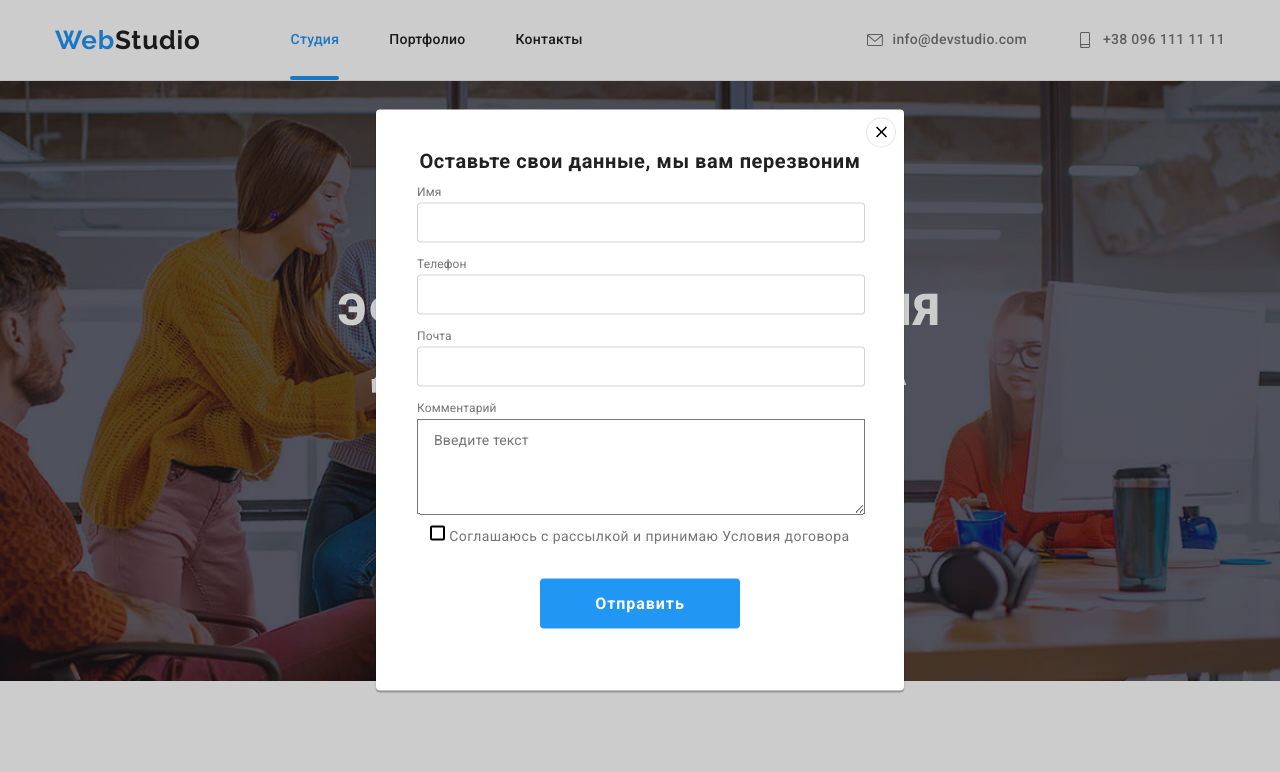
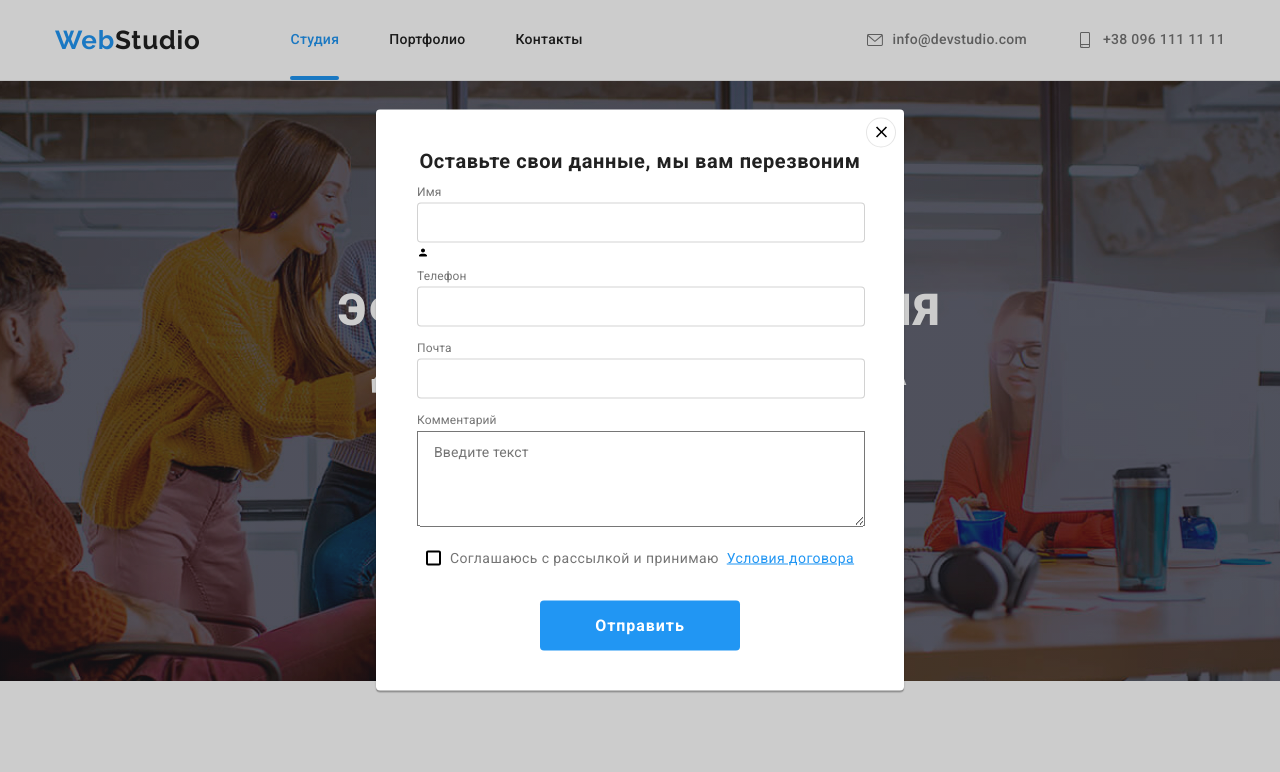
Before and after one commit to OleksiyOpalko/goit-markup-hw-06, a plain HTML site: page index.html in a window 1280 px wide. Both pictures are taken after a click on the button "Заказать услугу". Shown: the top 772 px of the page. Drawn offline with nearby package versions, Linux system fonts and the light colour scheme.

Commit message:
зроблено ліцензію

```diff
--- a/css/styles.css
+++ b/css/styles.css
@@ -436,14 +436,21 @@ fill: #2196F3;
   }
 
   .checkbox {
-    -moz-appearance: none;
-    -webkit-appearance: none;
-    appearance: none;
     position: absolute;
+    width: 1px;
+    height: 1px;
+    margin: -1px;
+    padding: 0;
+    overflow: hidden;
+    border: 0;
+    clip: rect(0 0 0 0);
   }
 
 .label-check{
-  display: inline-block;
+  display: flex;
+ margin-top: 20px;
+  align-items: center;
+    justify-content: center;
 
 }
 
@@ -452,6 +459,8 @@ fill: #2196F3;
   width: 15px;
   height: 15px;
   border-radius: 2px;
+  margin-right: 9px;
+
   border: 2px solid black;
 }
 
@@ -462,6 +471,18 @@ background-image: url('../images/check.svg');
 background-size: contain;
 background-origin: border-box;
 }
+
+.license-accept{
+  font-style: normal;
+font-weight: normal;
+font-size: 14px;
+line-height: 1.71;
+letter-spacing: 0.03em;
+text-decoration: underline;
+color: #2196F3;
+
+}
+
 
 .why {
   padding-top: 94px;
@@ -900,7 +921,10 @@ padding-bottom: 30px;
 .social-link{
 
 }
-
+.form-name{
+  width: 12px;
+    height: 12px;
+}
 
 .contacts-icon{
       width: 16px;
--- a/index.html
+++ b/index.html
@@ -61,11 +61,11 @@
             <h2 class="form-title">Оставьте свои данные, мы вам перезвоним</h2>
             <div class="form-field">
             <label for="name">Имя</label>
-            <!-- <svg >
+
+            <input type="text" name="name" id="name" >
+            <svg class="form-name" >
                 <use href="./images/symbol-form.svg#icon-person"></use>
-            </svg>  -->
-            <input type="text" name="name" id="name" >
-
+            </svg>
             </div>
 
             <div class="form-field">
@@ -88,7 +88,7 @@
             <label class="label-check" for="policy">
                 <input class="checkbox" type="checkbox" name="policy" id="policy" >
                 <span class="icon-check"></span>
-                Соглашаюсь с рассылкой и принимаю Условия договора</label>
+                Соглашаюсь с рассылкой и принимаю &nbsp <a href="" class="license-accept"> Условия договора</a> </label>
             </div>
 
             <button type="submit" class="hero-button ">Отправить</button>
```
